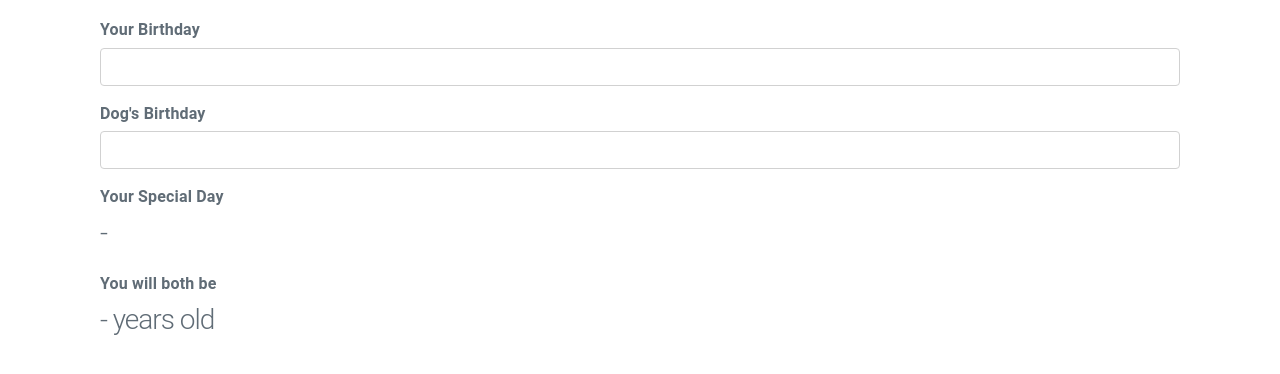
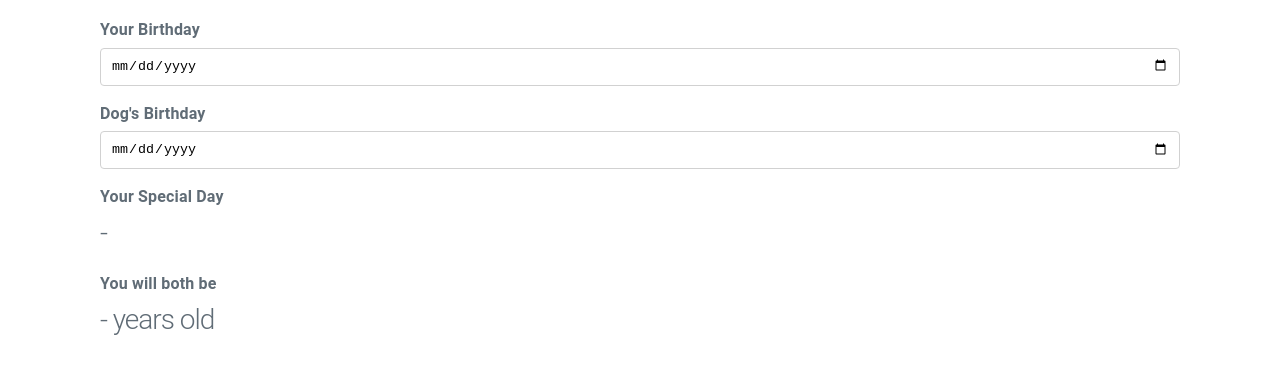
Before and after one commit to tommyhenry90/dogday, a plain HTML site: page index.html in a window 1280 px wide. Shown: the part 56-430 px from the top of the page. Drawn offline with Linux system fonts and the light colour scheme.

Commit message:
adding date type to input

```diff
--- a/index.html
+++ b/index.html
@@ -18,14 +18,14 @@
                 <label>
                     Your Birthday
                 </label>
-                <input id="human-birthday">
+                <input id="human-birthday" type="date">
             </div>
 
             <div>
                 <label>
                     Dog's Birthday
                 </label>
-                <input id="dog-birthday">
+                <input id="dog-birthday" type="date">
             </div>
 
             <div>
```
